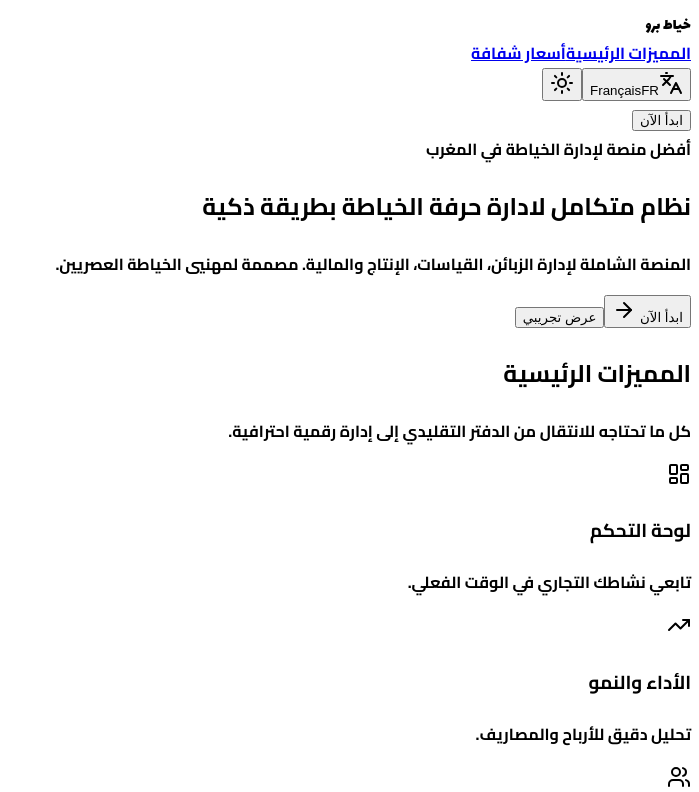
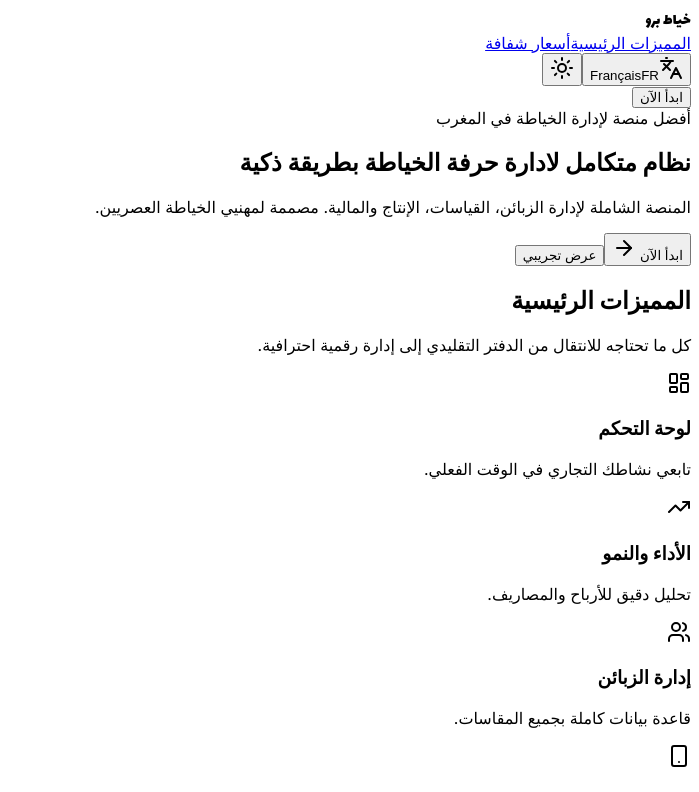
Before and after one commit to LAMLIH/Khiyat, a React (Vite) app in the folder client/: page / in a window 1280 px wide. Shown: the top 792 px of the page, without its empty margins (581-1280 px from the left). Built offline with nearby package versions, Linux system fonts and the light colour scheme; no server answers; a web font is replaced by a local one.

Commit message:
revert: global arabic font forced (back to system font)

```diff
--- a/client/src/index.css
+++ b/client/src/index.css
@@ -146,16 +146,8 @@
     background-color: var(--elevate-2);
   }
 
-  [dir="rtl"] {
-    font-family: 'Cairo', 'Tajawal', 'Inter', system-ui, sans-serif !important;
-  }
-
   .font-lalezar {
     font-family: 'Lalezar', cursive, system-ui;
-  }
-
-  .font-arabic {
-    font-family: 'Cairo', 'Tajawal', 'Inter', system-ui, sans-serif;
   }
 
   .premium-form-section {
--- a/client/src/pages/stats.tsx
+++ b/client/src/pages/stats.tsx
@@ -357,7 +357,7 @@
                     <Card key={i} className="border border-border shadow-sm bg-card hover:shadow-md transition-all">
                         <CardContent className="p-5">
                             <div className="flex items-center justify-between mb-3">
-                                <p className="text-[11px] font-bold text-muted-foreground uppercase tracking-wider leading-tight">{kpi.label}</p>
+                                <p className="text-sm font-bold text-muted-foreground uppercase tracking-wider leading-tight">{kpi.label}</p>
                                 <div className={cn("p-2 rounded-xl", kpi.bg)}>
                                     <kpi.icon className={cn("h-4 w-4", kpi.color)} />
                                 </div>
```
